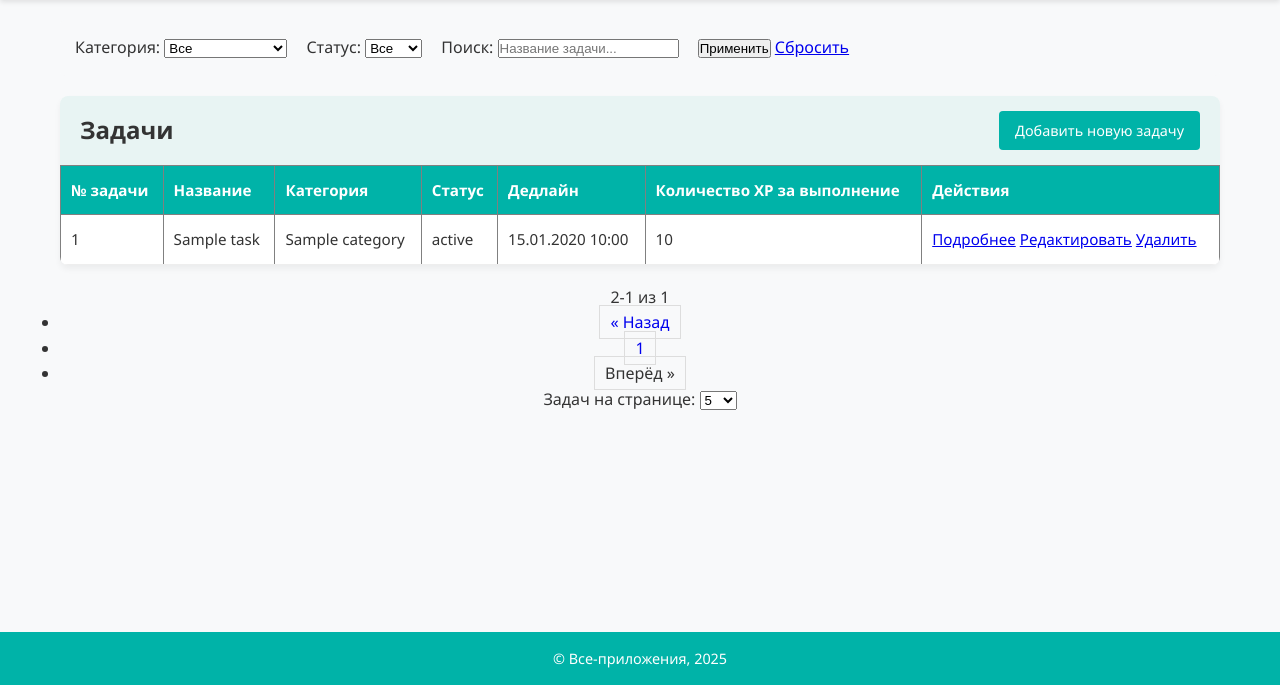
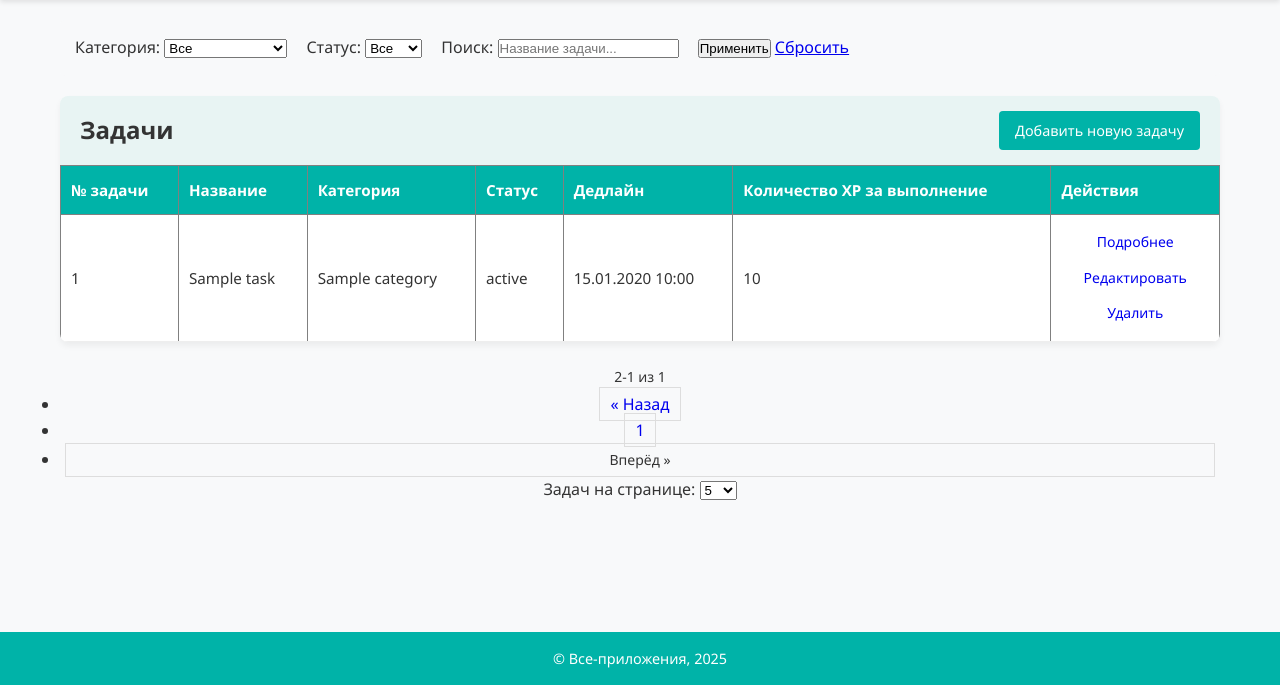
Before and after one commit to javavlsu/course-work-team-16-potahina-egorova, a Spring app: page /tasks in a window 1280 px wide. Shown: the part 115-800 px from the top of the page. Run offline with Thymeleaf, Linux system fonts and the light colour scheme; the template is opened without the code that fills it: most values are stand-ins (such as "Sample title", 1, 10 or a date in 2020); data that the repository does not hold is empty; grey boxes are pictures that could not be loaded.

Commit message:
Теперь при создании задачи нельзя выбрать создателя задач (скрытое поле - текущий пользователь), а выбор списка задач осуществляется из тех, которые создал текущий пользователь

```diff
--- a/src/main/java/ru/vlsu/ispi/repositories/TaskListRepository.java
+++ b/src/main/java/ru/vlsu/ispi/repositories/TaskListRepository.java
@@ -2,8 +2,11 @@
 
 import org.springframework.data.jpa.repository.JpaRepository;
 import org.springframework.stereotype.Repository;
+import java.util.List;
 import ru.vlsu.ispi.beans.TaskList;
+import ru.vlsu.ispi.beans.User;
 
 @Repository
 public interface TaskListRepository extends JpaRepository<TaskList, Integer> {
+    List<TaskList> findByUser(User user);
 }
--- a/src/main/java/ru/vlsu/ispi/services/TaskListService.java
+++ b/src/main/java/ru/vlsu/ispi/services/TaskListService.java
@@ -41,8 +41,11 @@
         taskListRepository.deleteById(id);
     }
 
-
     public List<TaskList> getAllTaskLists() {
         return taskListRepository.findAll();
     }
+
+    public List<TaskList> findByUser(User user) {
+        return taskListRepository.findByUser(user);
+    }
 }
--- a/src/main/webapp/WEB-INF/view/tasks.html
+++ b/src/main/webapp/WEB-INF/view/tasks.html
@@ -142,6 +142,20 @@
       opacity: 0.9;
     }
 
+    .actions-container {
+      display: flex;
+      flex-direction: column;
+      gap: 5px;
+    }
+
+    .actions-container a, span {
+      display: block;
+      text-align: center;
+      padding: 4px 8px;
+      text-decoration: none;
+      font-size: 14px;
+    }
+
     .footer {
       background-color: #00b3a8;
       color: white;
@@ -232,6 +246,7 @@
           <td th:text="${#temporals.format(t.deadlineAt, 'dd.MM.yyyy HH:mm')}"></td>
           <td th:text="${t.points}"></td>
           <td>
+            <div class="actions-container">
               <a th:href="@{/tasks/details(id=${t.id})}" class="btn-view">Подробнее</a>
               <a th:if="${t.status != null and t.status.name() != 'Completed'}"
                  th:href="@{/tasks/start-execution?taskId={taskId}(taskId=${t.id})}">Выполнить/Продолжить</a>
@@ -239,6 +254,7 @@
               <a th:href="@{'/tasks/edit?id=' + ${t.id}}">Редактировать</a>
               <a th:href="@{'/tasks/delete?id=' + ${t.id}}"
                  onclick="return confirm('Удалить задачу?');">Удалить</a>
+            </div>
           </td>
         </tr>
         </tbody>
```
Also changed, not shown: src/main/java/ru/vlsu/ispi/controllers/TaskController.java (+8 -3 lines), src/main/webapp/WEB-INF/view/taskForm.html (+2 -5 lines). Lines whose indentation alone changed are shown as unchanged.
